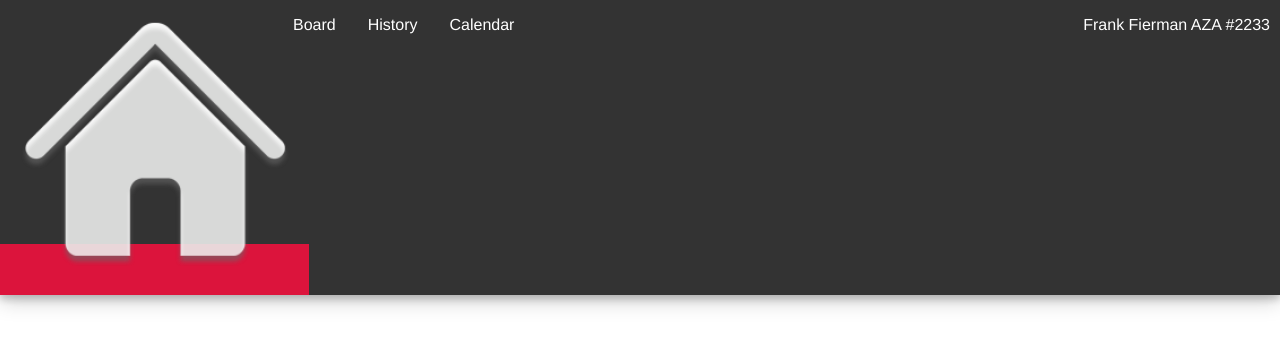
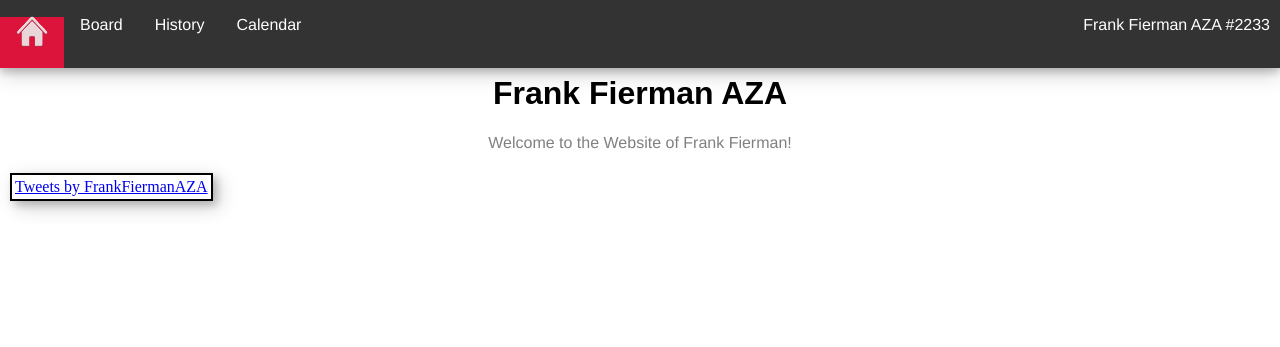
Before and after one commit to fiermanmazkir/fiermanmazkir.github.io, a Jekyll site: the page built from index.md, in a window 1280 px wide. Shown: the top 347 px of the page. Built offline with Jekyll 4.4.1, drawn with Linux system fonts in a browser that asks for light colours; comment, search, counter and statistics services are not loaded.

Commit message:
Update new.html

```diff
--- a/_layouts/new.html
+++ b/_layouts/new.html
@@ -11,7 +11,7 @@
   <header>
     <ul>
       {% if page.cat == "home" %}
-          <li><a href="/" class = "active"><img src="/images/home.png" style="width:100%;height:100%;"></a></li>
+          <li><a href="/" class = "active"><img src="/images/home.png" style="width:32px;height:32px;"></a></li>
       {% else %}
 	    <li><a href="/"><img src="/images/home.png" style="width:32px;height:32px;">/a></li>
       {% endif %}
```
